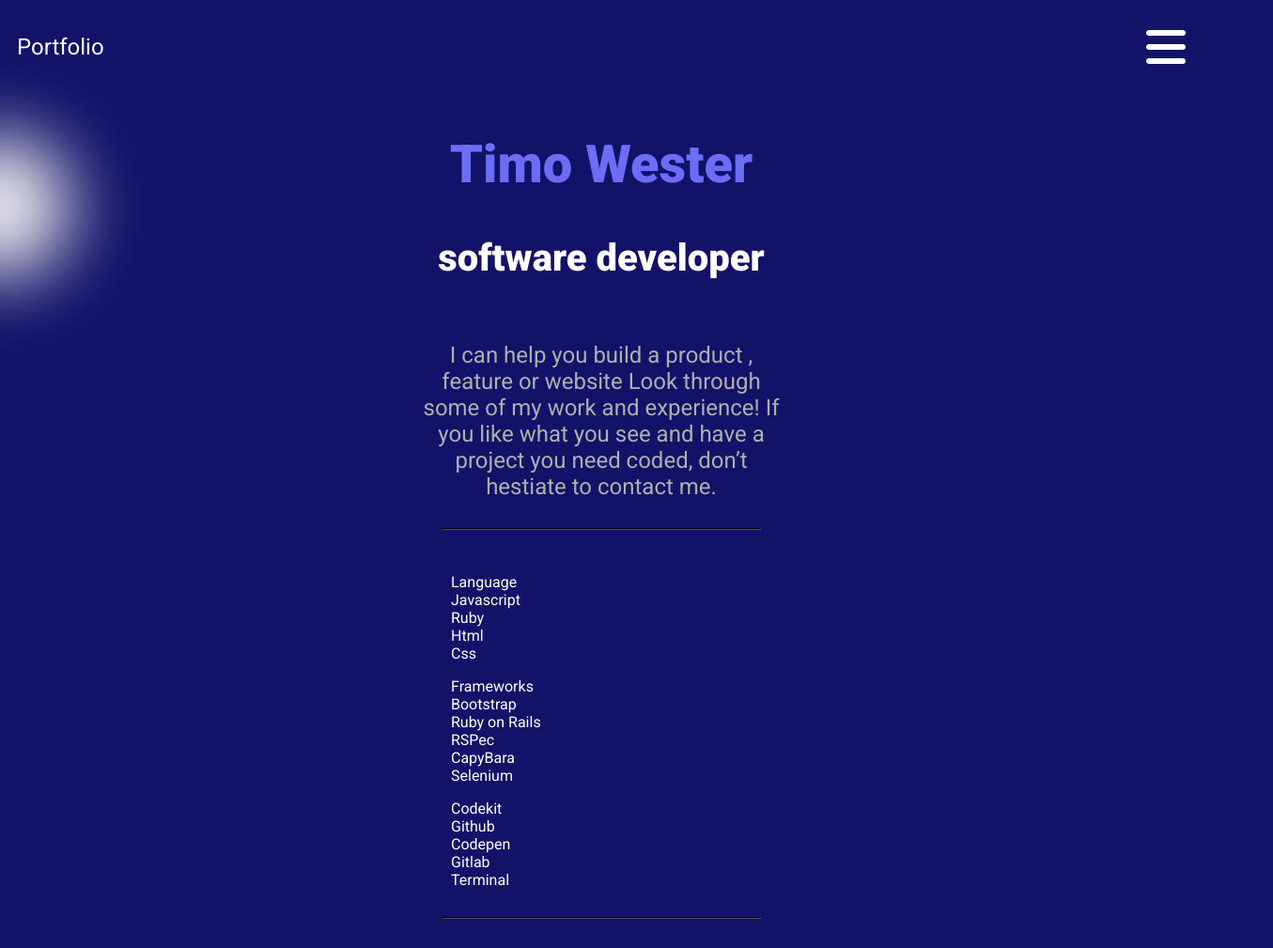
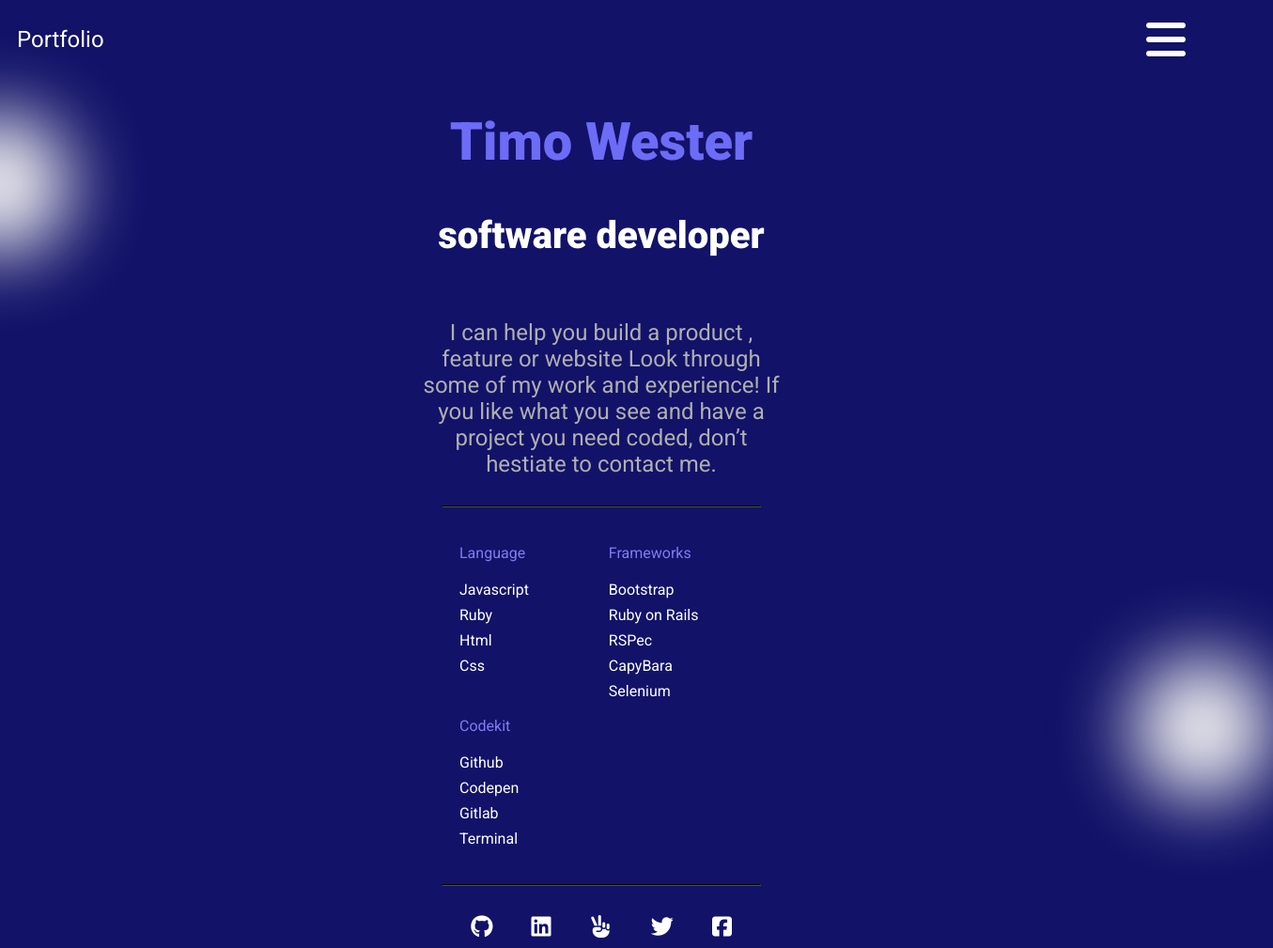
Before and after one commit to Timowest12/Portfolio, a website: page index.html in a window 1280 px wide. Shown: the whole page at 94% size, 1355 px wide, since content can reach past the window. Drawn offline with Linux system fonts and the light colour scheme.

Commit message:
Add lists & socials

```diff
--- a/index.html
+++ b/index.html
@@ -35,7 +35,7 @@
         <div class="heads">
           <h1 class="nameHead">Timo Wester</h1>
           <h3 class="jobHead">software developer</h3>
-          <div class="sideGradient"></div>
+          <div class="sideGradientleft"></div>
         </div>
       </section>
       <section class="mainTextSection">
@@ -79,6 +79,16 @@
         </div>
       </section>
       <hr />
+      <section>
+        <div class="sideGradientright"></div>
+        <ul class="socials">
+          <li><i class="fab fa-github"></i></li>
+          <li><i class="fab fa-linkedin"></i></li>
+          <li><i class="fas fa-hand-peace"></i></li>
+          <li><i class="fab fa-twitter"></i></li>
+          <li><i class="fab fa-facebook-square"></i></li>
+        </ul>
+      </section>
     </main>
   </body>
 </html>
--- a/styles/style.css
+++ b/styles/style.css
@@ -1,5 +1,6 @@
 h1,
-h3 {
+h3,
+ul {
   padding: 0em;
   margin: 0px;
 }
@@ -61,14 +62,21 @@ nav > ul > li {
   color: rgb(108, 108, 247);
   font-size: 350%;
 }
-.sideGradient {
+.sideGradientleft,
+.sideGradientright {
   width: 150px;
   height: 150px;
   background: whitesmoke;
   position: absolute;
   border-radius: 50%;
   filter: blur(40px);
+}
+.sideGradientleft {
   left: -75px;
+}
+.sideGradientright {
+  right: -75px;
+  bottom: -50px;
 }
 .mainTextSection {
   display: flex;
@@ -79,3 +87,29 @@ nav > ul > li {
   text-align: center;
   color: rgb(175, 175, 175);
 }
+.lists {
+  display: flex;
+  flex-flow: wrap;
+  padding: 0 40px;
+}
+.lists > div {
+  width: 49%;
+  margin: 1px;
+
+  text-align: center;
+  text-align: left;
+}
+.listhead {
+  color: rgb(126, 126, 241);
+  margin-bottom: 20px !important;
+}
+.lists > div > ul > li {
+  margin: 8px;
+}
+.socials {
+  padding: 0px 20px;
+  display: flex;
+
+  justify-content: space-evenly;
+  font-size: 150%;
+}
```
